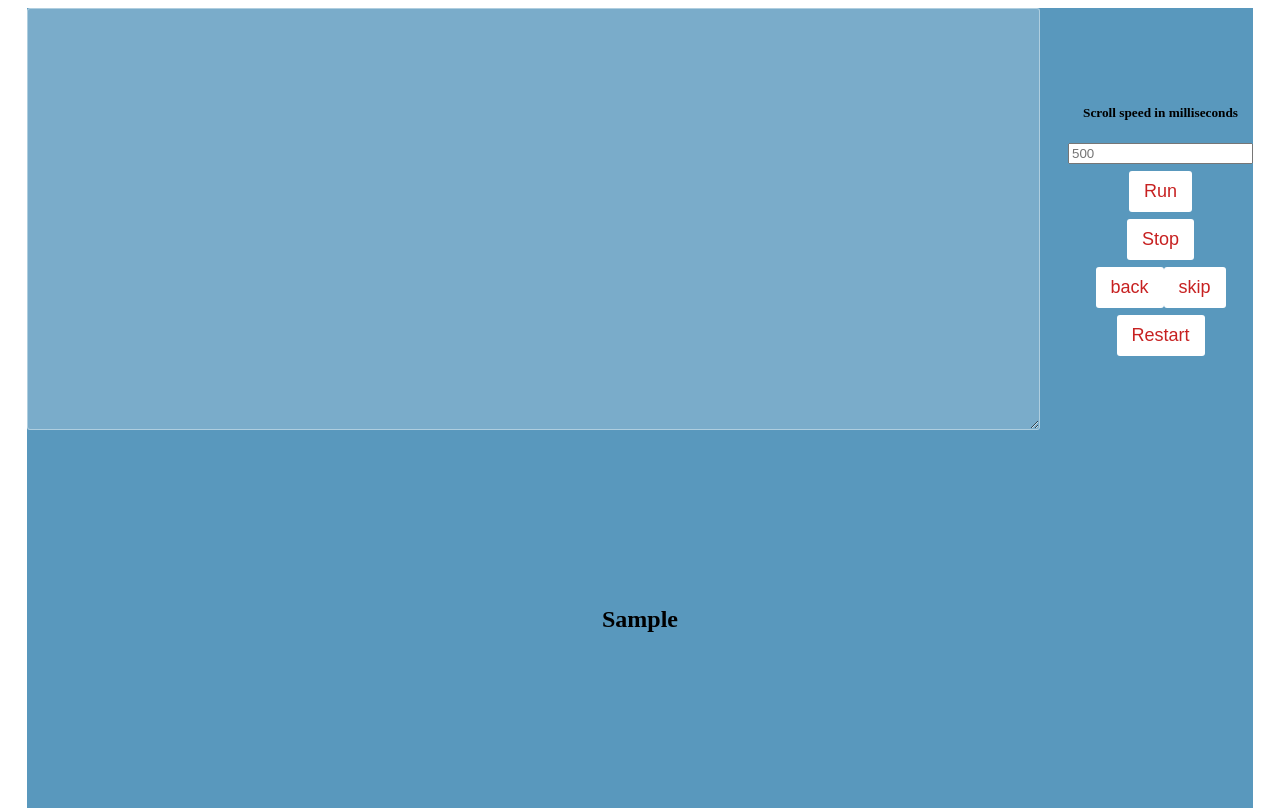
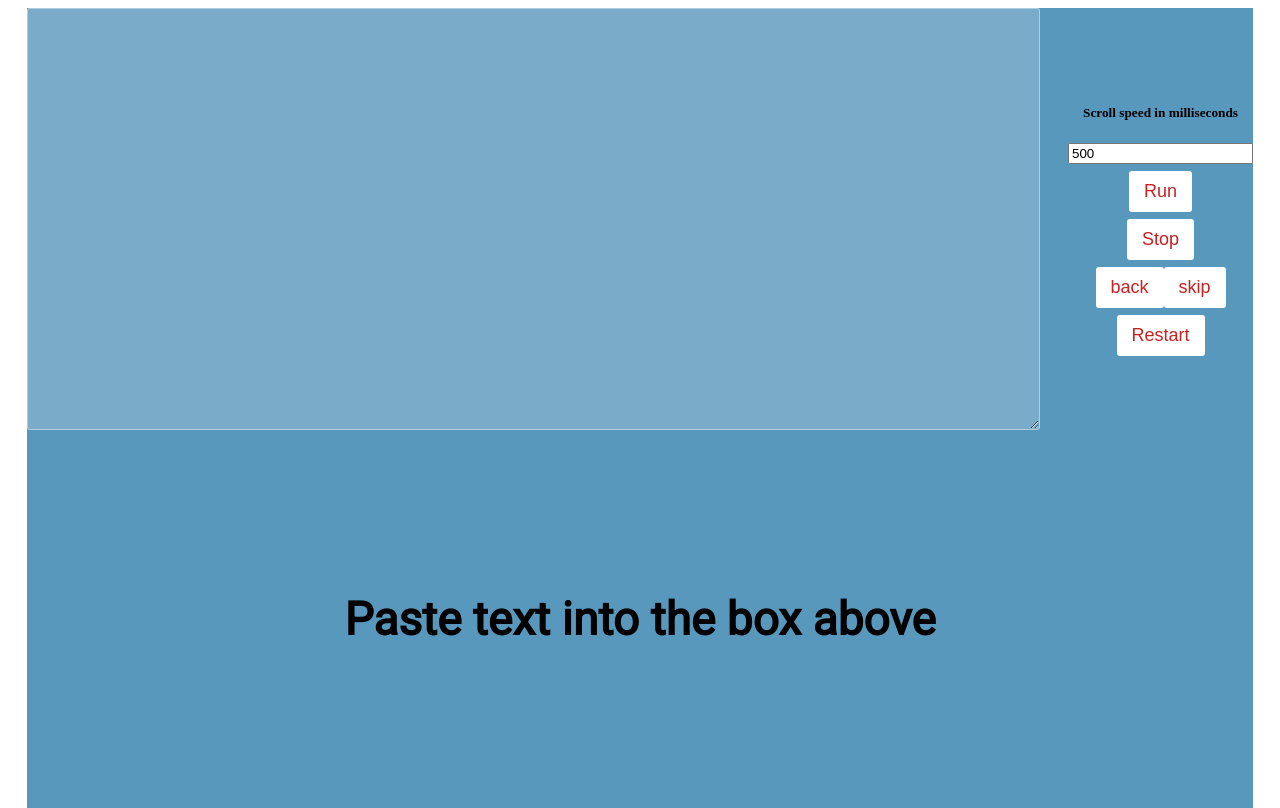
Before and after one commit to PaleHazy/OneLineWordReader, a plain HTML site: page index.html in a window 1280 px wide. Drawn offline with nearby package versions, Linux system fonts and the light colour scheme.

Commit message:
version 1.1

```diff
--- a/index.html
+++ b/index.html
@@ -5,6 +5,10 @@
     <meta name="viewport" content="width=device-width, initial-scale=1.0" />
     <meta http-equiv="X-UA-Compatible" content="ie=edge" />
     <link rel="stylesheet" href="style.css" />
+    <link
+      href="https://fonts.googleapis.com/css?family=Roboto&display=swap"
+      rel="stylesheet"
+    />
     <title>One Word Reader</title>
   </head>
   <body>
@@ -18,7 +22,7 @@
         ></textarea>
         <div id="controlPanel">
           <h5>Scroll speed in milliseconds</h5>
-          <input placeholder="500" id="msSpeed" type="number" />
+          <input value="500" id="msSpeed" type="number" />
           <button class="button" id="runButton">Run</button>
           <button class="button" id="stopButton">Stop</button>
           <div class="skba">
@@ -29,7 +33,7 @@
         </div>
       </div>
       <div id="outputContainer">
-        <h2 id="outputText">Sample</h2>
+        <h2 id="outputText">Paste text into the box above</h2>
       </div>
     </div>
     <script src="https://ajax.googleapis.com/ajax/libs/jquery/3.4.1/jquery.min.js"></script>
--- a/reader.js
+++ b/reader.js
@@ -19,6 +19,7 @@ $('#restart').on('click', () => {
 $('textarea').on('input', () => {
   splitter();
   console.log(splitWords);
+  appender(splitWords.length + ' WORDS');
 });
 
 function getInput() {
--- a/style.css
+++ b/style.css
@@ -65,6 +65,11 @@ body {
   align-items: center;
 }
 
+#outputText {
+  font-size: 46px;
+  font-family: 'Roboto', sans-serif;
+}
+
 .button {
   -webkit-appearance: none;
   -moz-appearance: none;
```
Also changed, not shown: 1 other file.
